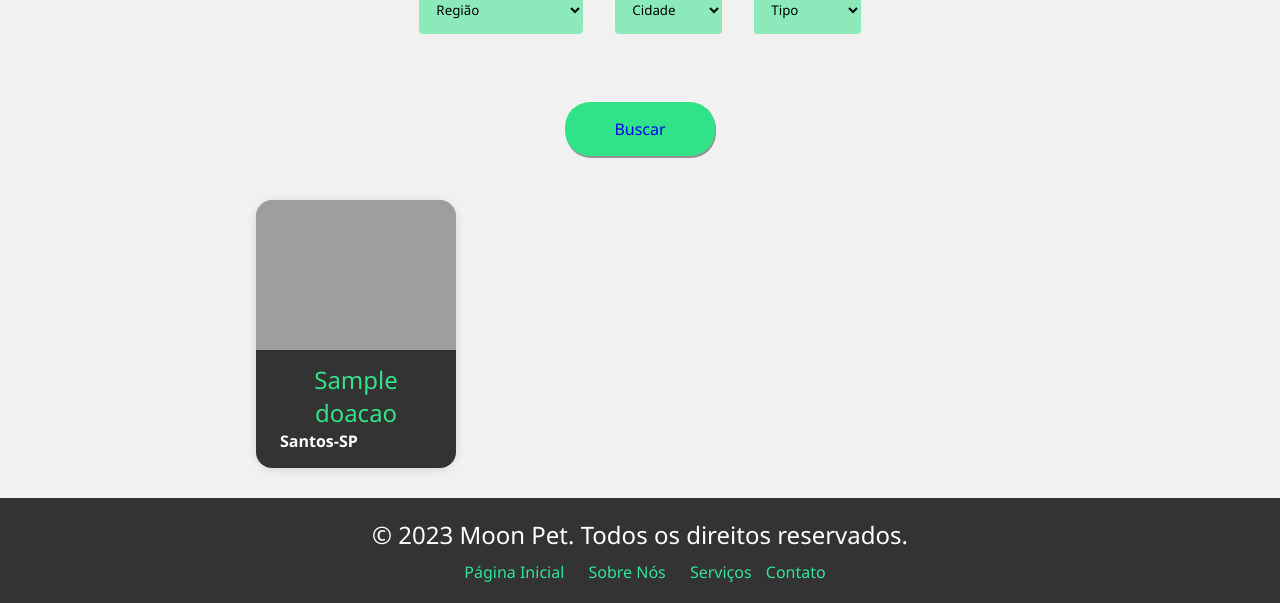
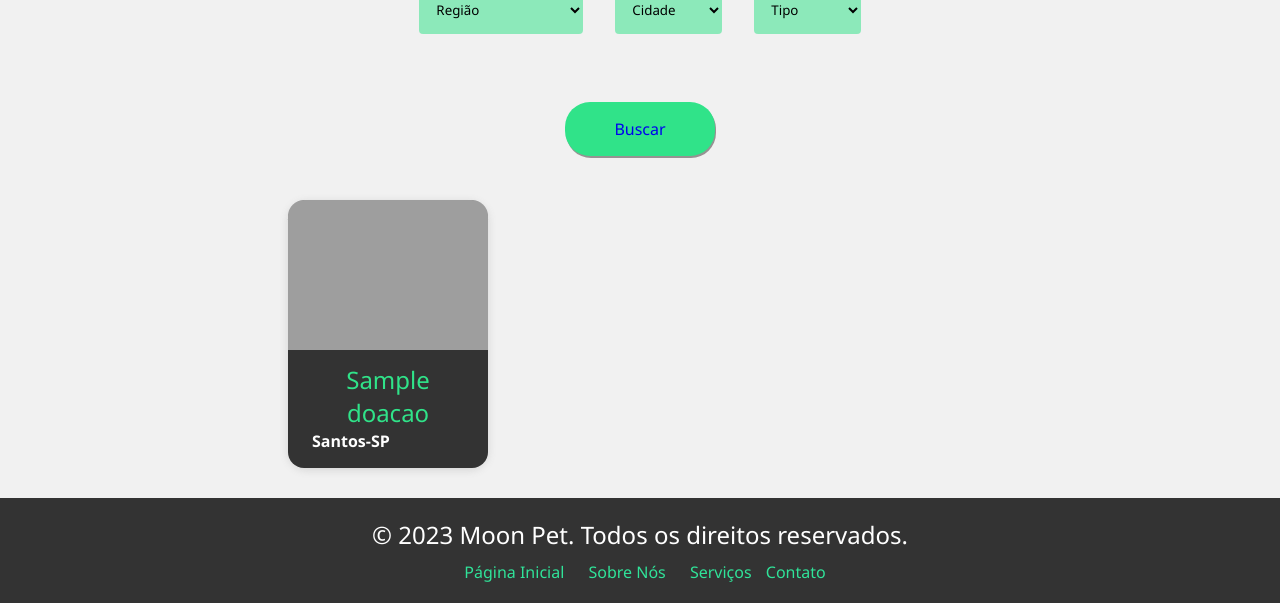
Before and after one commit to jean1678/MoonPet, a PHP site: page /moonpetback/adocao.php in a window 1280 px wide. Shown: the part 382-985 px from the top of the page. Run offline with PHP 8.4, Linux system fonts and the light colour scheme; tables that the repository leaves empty hold one stand-in row (values such as "Sample post"); data that the repository does not hold is empty; grey boxes are pictures that could not be loaded.

Commit message:
atts finais

```diff
--- a/css/styleAdocao.css
+++ b/css/styleAdocao.css
@@ -199,10 +199,9 @@ textarea{
     display: grid;
     justify-content: center;
     align-items: center;
-    gap: 2em;
     grid-template-rows: auto;
     grid-template-columns: repeat(4, 1fr);
-    max-width: 60vw;
+    max-width: 55vw;
     margin: 0 auto;
 }
 
```
